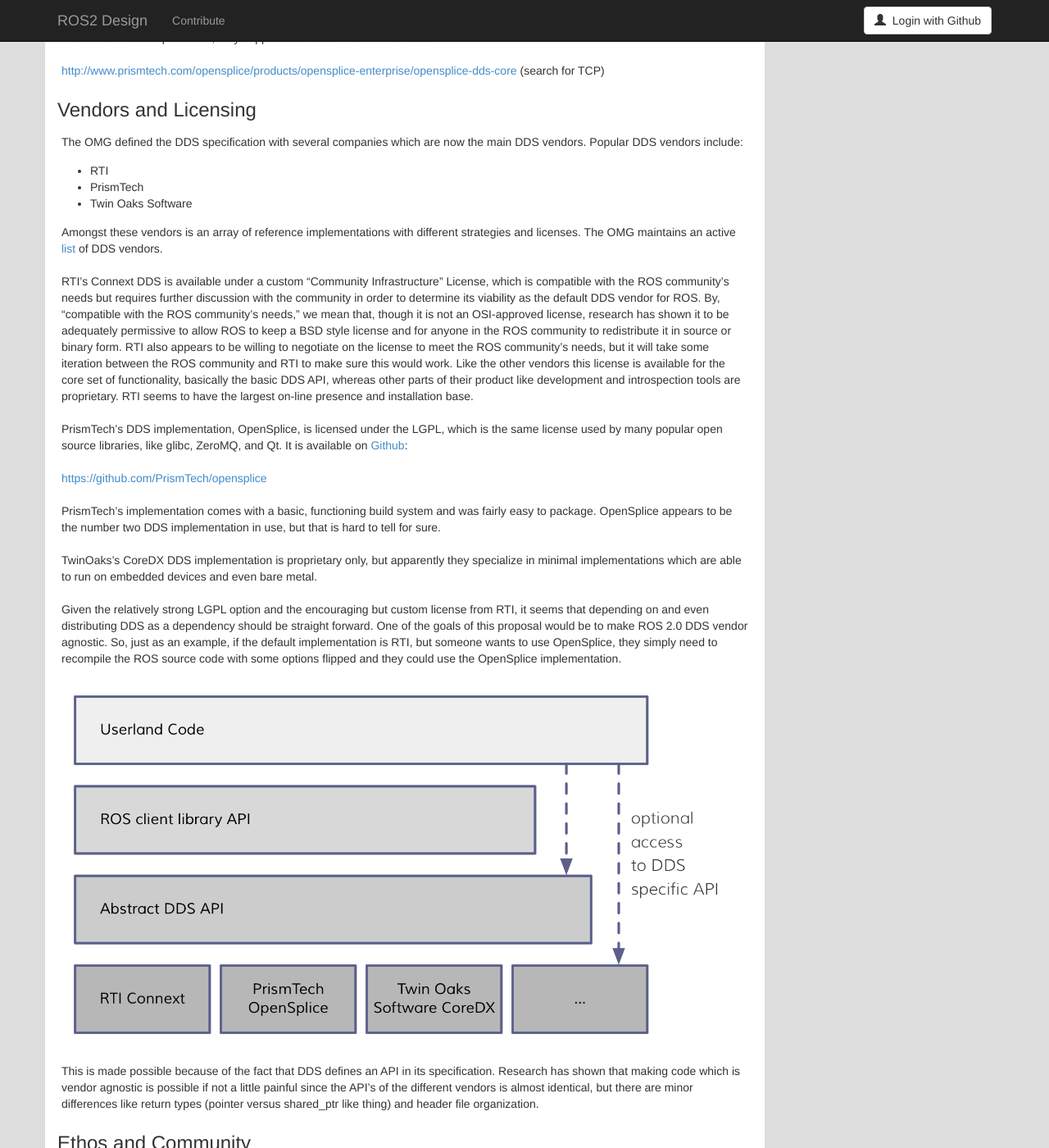
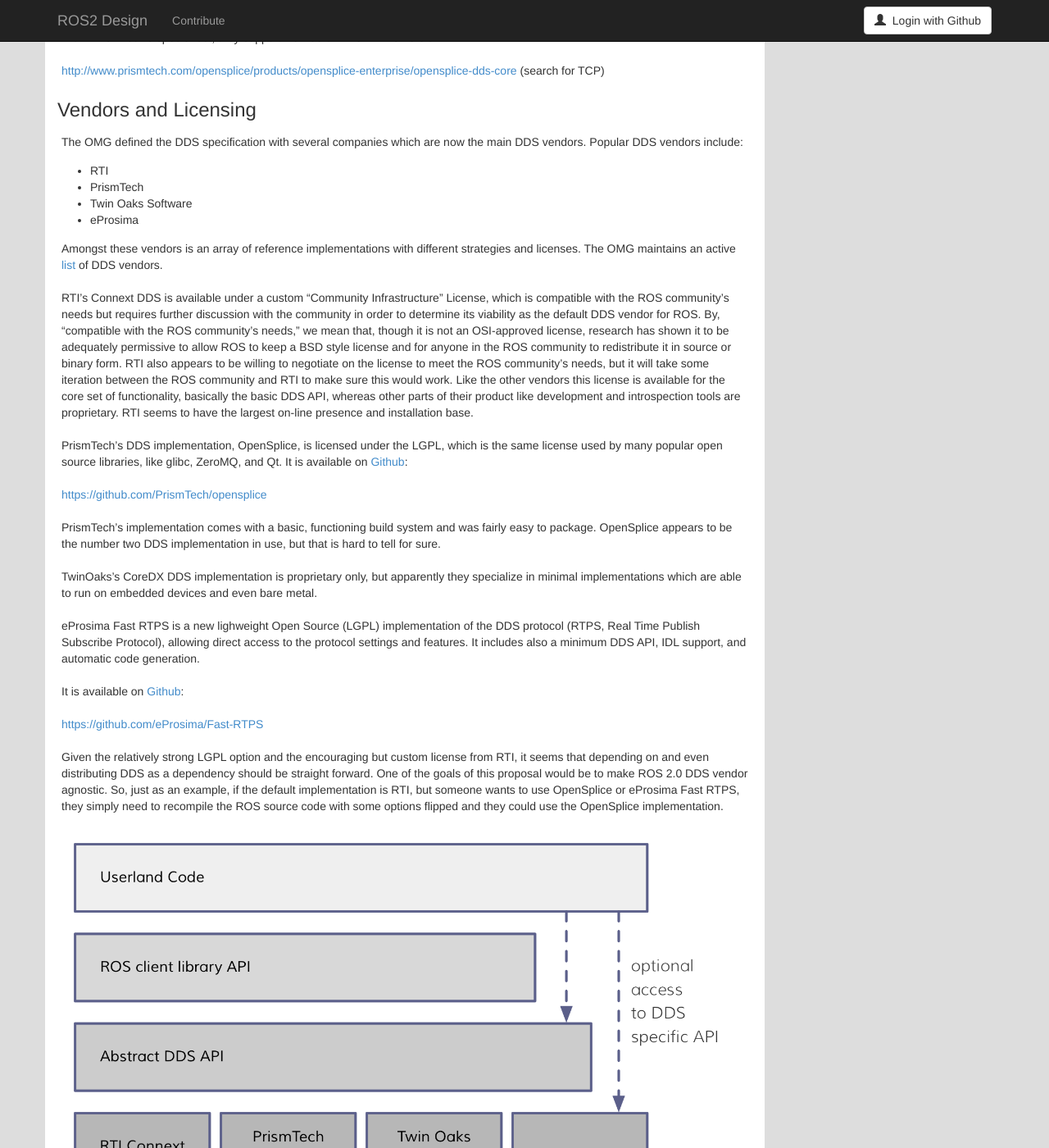
Before and after one commit to ros2/design, a Jekyll site: the page built from articles/020_ros_with_dds.md, in a window 1280 px wide and 1400 px high, scrolled down 2317 px. Shown: the whole window at 82% size. Built offline with Jekyll 4.4.1, drawn with Linux system fonts in a browser that asks for light colours; nearby versions of some CDN libraries.

Commit message:
Include eProsima in the vendor list

```diff
--- a/articles/020_ros_with_dds.md
+++ b/articles/020_ros_with_dds.md
@@ -119,6 +119,7 @@
 - RTI
 - PrismTech
 - Twin Oaks Software
+- eProsima
 
 Amongst these vendors is an array of reference implementations with different strategies and licenses.
 The OMG maintains an active [list](http://dds-directory.omg.org/vendor/list.htm) of DDS vendors.
@@ -139,9 +140,15 @@
 
 TwinOaks's CoreDX DDS implementation is proprietary only, but apparently they specialize in minimal implementations which are able to run on embedded devices and even bare metal.
 
+eProsima Fast RTPS is a new lighweight Open Source (LGPL) implementation of the DDS protocol (RTPS, Real Time Publish Subscribe Protocol), allowing direct access to the protocol settings and features. It includes also a minimum DDS API, IDL support, and automatic code generation.
+
+It is available on [Github](https://github.com):
+
+[https://github.com/eProsima/Fast-RTPS](https://github.com/eProsima/Fast-RTPS)
+
 Given the relatively strong LGPL option and the encouraging but custom license from RTI, it seems that depending on and even distributing DDS as a dependency should be straight forward.
 One of the goals of this proposal would be to make ROS 2.0 DDS vendor agnostic.
-So, just as an example, if the default implementation is RTI, but someone wants to use OpenSplice, they simply need to recompile the ROS source code with some options flipped and they could use the OpenSplice implementation.
+So, just as an example, if the default implementation is RTI, but someone wants to use OpenSplice or eProsima Fast RTPS, they simply need to recompile the ROS source code with some options flipped and they could use the OpenSplice implementation.
 
 ![DDS and ROS API Layout](/img/ros_on_dds/api_levels.png "DDS and ROS API Layout")
 
```
